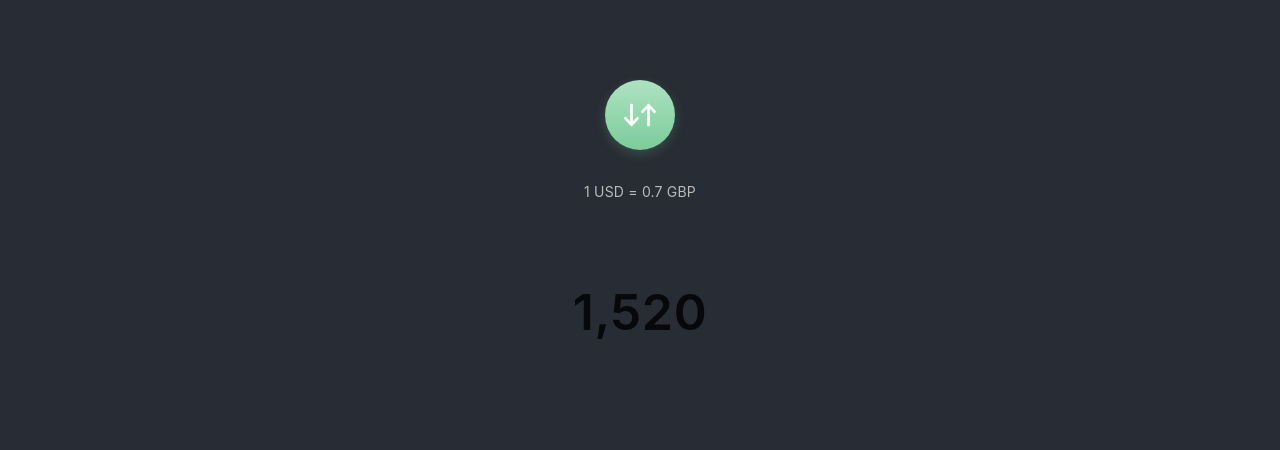
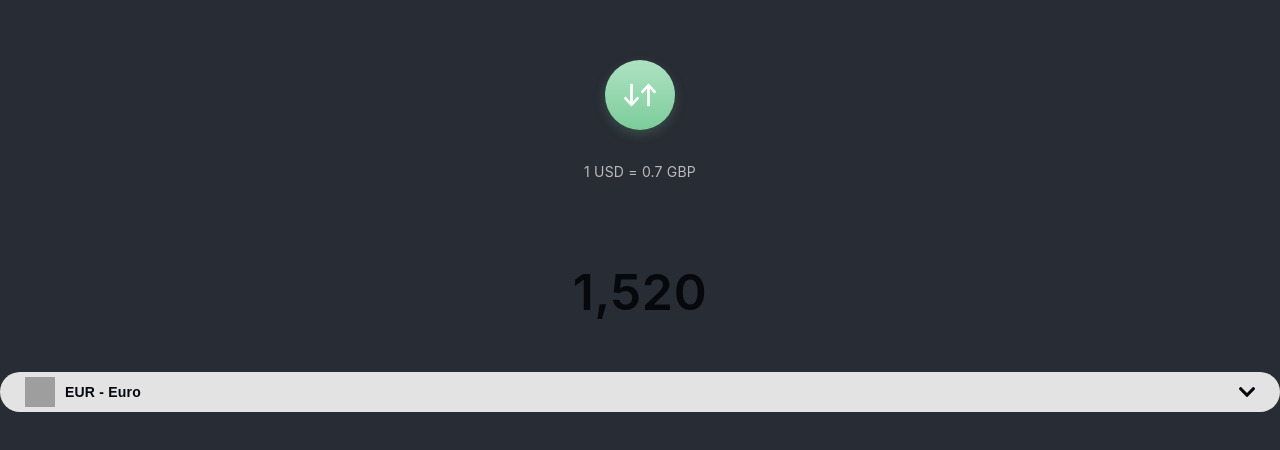
Before and after one commit to samogorm/currency-converter, a React (Create React App) app: page / in a window 1280 px wide. Shown: the part 164-614 px from the top of the page. Built offline with nearby package versions, Linux system fonts and the light colour scheme; grey boxes are pictures that could not be loaded.

Commit message:
completed the first draft of the SelectOptionComponent

```diff
--- a/src/App.js
+++ b/src/App.js
@@ -4,6 +4,7 @@ import './App.css';
 import { Switch } from './shared-components/switch/Switch';
 import { ConversionRate } from './shared-components/conversion-rate/ConversionRate';
 import { CurrencyValue } from './shared-components/currency-value/CurrencyValue';
+import SelectOption from './shared-components/select-option/SelectOption';
 
 function App() {
   return (
@@ -14,6 +15,8 @@ function App() {
         <Switch />
         <ConversionRate base_currency_code="USD" base_currency_rate="1" target_currency_code="GBP" target_currency_rate="0.7"/>
         <CurrencyValue currency_value="1,520" />
+
+        <SelectOption key="1" currency_code="EUR" country="Europe" currency="Euro" />
       </header>
     </div>
   );
--- a/src/shared-components/select-option/SelectOption.css
+++ b/src/shared-components/select-option/SelectOption.css
@@ -0,0 +1,30 @@
+.select-option--selected {
+    background: #E3E3E3;
+    border-radius: 50px;
+    display: flex;
+    width: 100%;
+    align-items: center;
+    border: none;
+    padding: 5px 25px;
+    justify-content: space-between;
+}
+
+.select-option--selected > .button-left {
+    display: flex;
+    width: 100%;
+    align-items: center;
+}
+
+.select-option--selected > .button-left > .country-flag {
+    height: 30px;
+    width: 30px;
+    margin-right: 10px;
+}
+
+.select-option--selected > .button-left > span {
+    font-weight: bold;
+    font-size: 14px;
+    color: #06080C;
+    letter-spacing: 0.2px;
+    line-height: 24px;
+}
--- a/src/shared-components/select-option/SelectOption.js
+++ b/src/shared-components/select-option/SelectOption.js
@@ -1,22 +1,41 @@
 import React, { Component } from 'react';
 
 import './SelectOption.css';
+import chevronDown from './../../assets/icons/chevron-down.svg';
 
 class SelectOption extends Component {
     constructor(props) {
         super(props);
 
         this.state = {
-            selectedOption: null
+            selectedOption: false
         }
+
+        this._passSelectedValueBackToParent = this._passSelectedValueBackToParent.bind(this);
     }
 
     render() {
         return(
-            <div key={this.props.key} className="select-option">
+            <button key={this.props.key} className="select-option--selected" type="button" onClick={() => this._passSelectedValueBackToParent(this.props.currency_code)}>
+                <div className="button-left">
+                    <img className="country-flag" src={require(`./../../assets/country-flags/${this.props.currency_code}.svg`)} alt={`${this.props.country} Flag`} />
+                    <span>{this.props.currency_code} - {this.props.currency}</span>
+                </div>
+                <div className="button-right">
+                    <img className="chevron-down" src={chevronDown} alt="Chevron Down Icon" />
+                </div>
+            </button>
+        )
+    }
 
-            </div>
-        )
+    /**
+     * This will pass the state value up one parent level.
+     * Given that the prop callback is 'captureKeyValue'.
+     *
+     * @var {Any} value The value to be passed up to the parent.
+     */
+    _passSelectedValueBackToParent = (value) => {
+        this.props.captureValue(value);
     }
 }
 
```
Also changed, not shown: src/assets/icons/chevron-down.svg (added).
